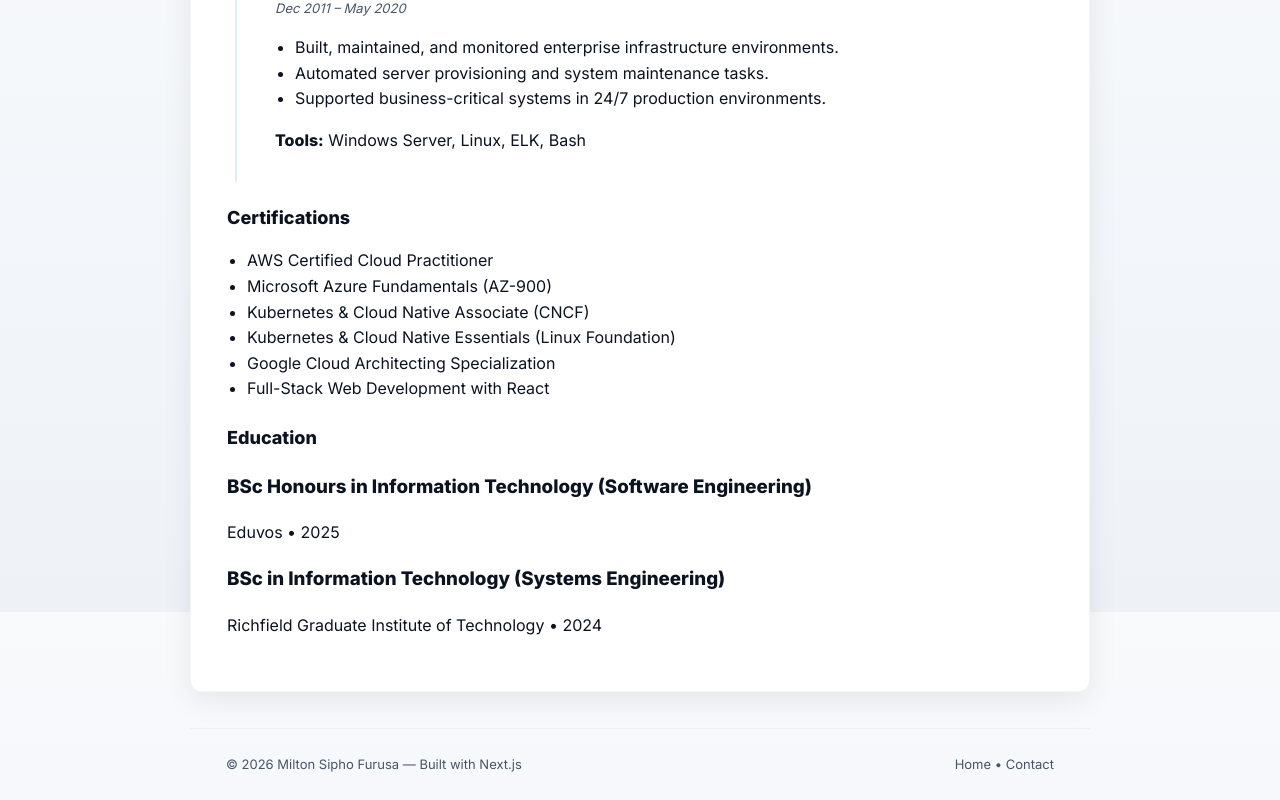
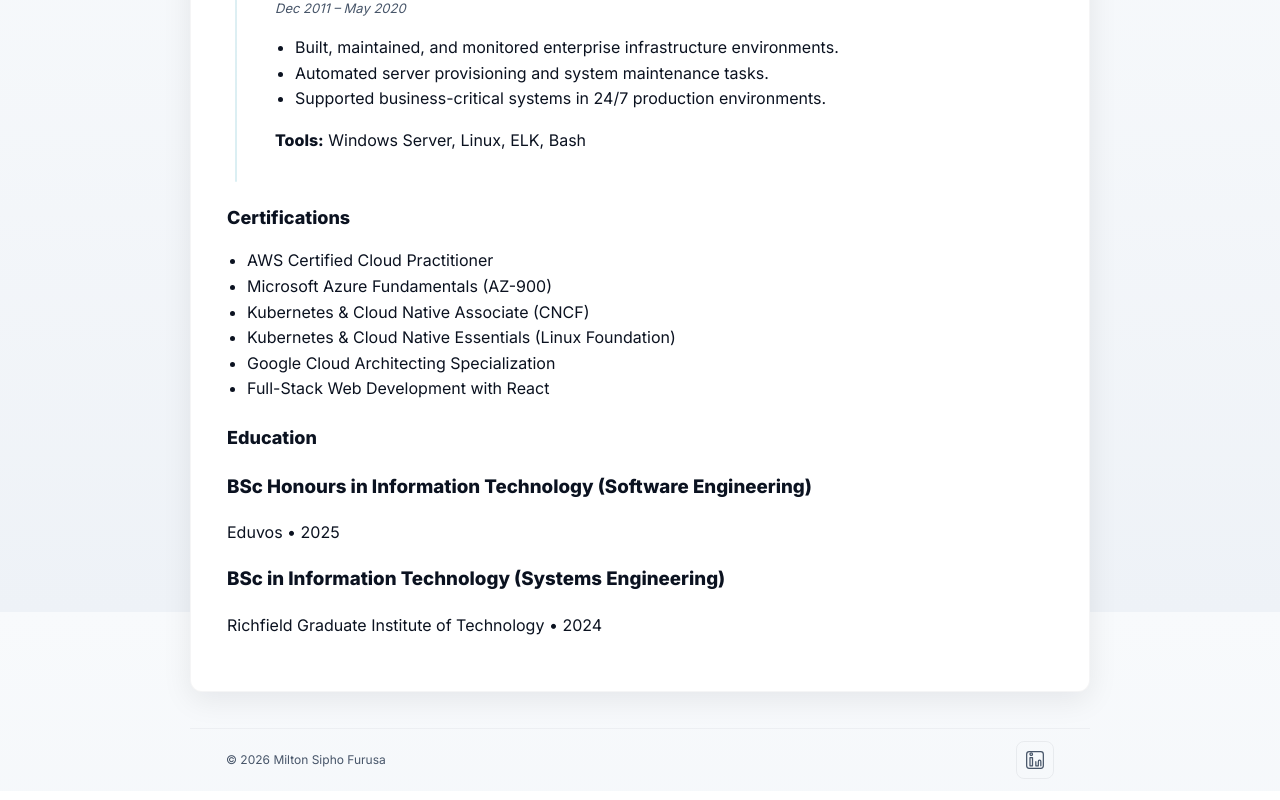
Before and after one commit to msfurusa/miltonf-cv-app, a Next.js app: page / in a window 1280 px wide. Shown: the part 1788-2588 px from the top of the page. Built offline with nearby package versions, Linux system fonts and the light colour scheme.

Commit message:
feat(ui): outline LinkedIn footer button + analytics click hook

```diff
--- a/app/globals.css
+++ b/app/globals.css
@@ -141,6 +141,7 @@ ul{padding-left:20px}
   body{background:white;padding:0}
   .container{box-shadow:none;border-radius:0;padding:0;margin:0}
   button{display:none}
+  .site-footer{display:none}
 }
 
 /* subtle entrance animations */
@@ -162,11 +163,16 @@ ul{padding-left:20px}
 .skill-chip:hover{transform:translateY(-3px)}
 
 /* footer */
-.site-footer{margin-top:36px;color:#475569;font-size:13px}
+.site-footer{margin-top:36px;color:#475569;font-size:12px}
 .site-footer .footer-inner{max-width:900px;margin:18px auto;padding:12px 36px;border-top:1px solid rgba(15,23,36,0.04);display:flex;align-items:center;justify-content:space-between;gap:12px}
-.site-footer .footer-text{margin:0}
-.site-footer .footer-links a{color:var(--muted);text-decoration:none}
-.site-footer .footer-links a:hover{text-decoration:underline}
+.site-footer .footer-text{margin:0;font-size:12px}
+.site-footer .footer-socials{display:flex;gap:10px;align-items:center}
+.site-footer .footer-link{display:inline-flex;align-items:center;justify-content:center;gap:8px;background:transparent;color:var(--muted);text-decoration:none;padding:8px;border-radius:8px;font-weight:600;border:1px solid rgba(15,23,36,0.06);box-shadow:none;transition:transform .12s ease,box-shadow .12s ease,background .12s ease}
+.site-footer .footer-link svg{display:block;width:20px;height:20px}
+.site-footer .footer-link:hover{transform:translateY(-2px);background:#f8fafc;box-shadow:0 6px 14px rgba(2,6,23,0.04);opacity:0.98}
+
+/* accessible visually-hidden text */
+.sr-only{position:absolute;width:1px;height:1px;padding:0;margin:-1px;overflow:hidden;clip:rect(0 0 0 0);white-space:nowrap;border:0}
 
 @media (max-width:600px){
   .site-footer .footer-inner{padding:12px 18px;flex-direction:column;align-items:flex-start}
--- a/components/Footer.tsx
+++ b/components/Footer.tsx
@@ -1,17 +1,77 @@
+"use client";
+
 import React from "react";
-import Link from "next/link";
+import cv from "@/data/cvData";
 
 export default function Footer() {
   const year = new Date().getFullYear();
+  const linkedin = cv?.linkedin
+    ? cv.linkedin.startsWith("http")
+      ? cv.linkedin
+      : `https://${cv.linkedin}`
+    : null;
+
+  function handleClick() {
+    // optional analytics hooks - will try common globals if available
+    try {
+      if (typeof window !== "undefined") {
+        // use safer typed access for known analytics globals
+        const w = window as unknown as Record<string, unknown>;
+        type GtagFn = (...args: unknown[]) => void;
+        const maybeGtag = w.gtag as unknown as GtagFn | undefined;
+        if (typeof maybeGtag === "function") {
+          maybeGtag("event", "click", {
+            event_category: "social",
+            event_label: "linkedin-footer",
+          });
+        } else {
+          type Analytics = { track: (event: string, props?: Record<string, unknown>) => void };
+          const maybeAnalytics = w.analytics as unknown as Analytics | undefined;
+          if (maybeAnalytics && typeof maybeAnalytics.track === "function") {
+            maybeAnalytics.track("LinkedIn Click", { location: "footer" });
+          }
+        }
+      }
+    } catch (e) {
+      // swallow errors to avoid breaking navigation
+      console.error("analytics error", e);
+    }
+  }
+
   return (
-    <footer className="site-footer">
+    <footer className="site-footer" role="contentinfo">
       <div className="footer-inner">
-        <p className="footer-text">© {year} Milton Sipho Furusa — Built with Next.js</p>
-        <p className="footer-links">
-          <Link href="/" aria-label="Home">Home</Link>
-          {' • '}
-          <a href="mailto:msfurusa@gmail.com">Contact</a>
-        </p>
+        <p className="footer-text">© {year} Milton Sipho Furusa</p>
+        {linkedin && (
+          <div className="footer-socials">
+            <a
+              href={linkedin}
+              target="_blank"
+              rel="noopener noreferrer"
+              className="footer-link footer-link--outline"
+              aria-label="Open LinkedIn profile (opens in new tab)"
+              title="LinkedIn"
+              onClick={handleClick}
+            >
+              <svg
+                xmlns="http://www.w3.org/2000/svg"
+                viewBox="0 0 24 24"
+                width="20"
+                height="20"
+                fill="none"
+                stroke="currentColor"
+                strokeWidth={1.5}
+                strokeLinecap="round"
+                strokeLinejoin="round"
+                aria-hidden="true"
+              >
+                <rect x="2" y="2" width="20" height="20" rx="3" />
+                <path d="M6 9h3v10H6zM7.5 6.5a1.5 1.5 0 11-.001-3.001A1.5 1.5 0 017.5 6.5zM13 14v5h3v-5c0-2.5 3-2.7 3 0v5" />
+              </svg>
+              <span className="sr-only">LinkedIn</span>
+            </a>
+          </div>
+        )}
       </div>
     </footer>
   );
--- a/data/cvData.ts
+++ b/data/cvData.ts
@@ -5,6 +5,7 @@ const cv: CV = {
   title: "DevOps / Cloud / Software Engineer",
   location: "Midrand, Gauteng, South Africa",
   email: "msfurusa@gmail.com",
+  linkedin: "linkedin.com/in/milton-sipho-furusa",
   phone: "+27 78 525 5566",
 
   summary: `
--- a/types/cv.ts
+++ b/types/cv.ts
@@ -17,6 +17,7 @@ export interface CV {
   title?: string;
   location?: string;
   email?: string;
+  linkedin?: string;
   phone?: string;
   summary?: string;
   skills?: Record<string, string[]>;
```
